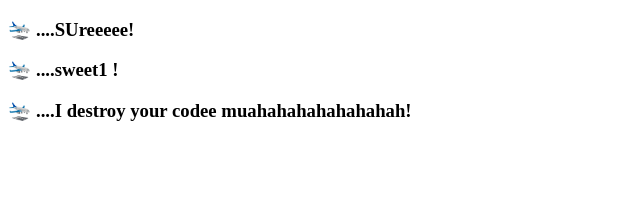
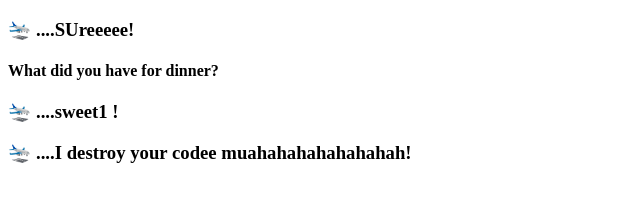
Before and after one commit to KatieKosh/dzmitryHelpsMe, a plain HTML site: page index2.html in a window 1280 px wide. Shown: the whole page, without its empty margins (0-640 px from the left). Drawn offline with Linux system fonts and the light colour scheme.

Commit message:
changes made

```diff
--- a/index2.html
+++ b/index2.html
@@ -7,8 +7,12 @@
 <body>
 	<h3>🛬 ....SUreeeee! </h3>
 
+
+	<h4>What did you have for dinner?</h4>
+
 			<h3>🛬 ....sweet1 ! </h3>
 
 					<h3>🛬 ....I destroy your  codee muahahahahahahahah! </h3>
+
 </body>
 </html>
```
